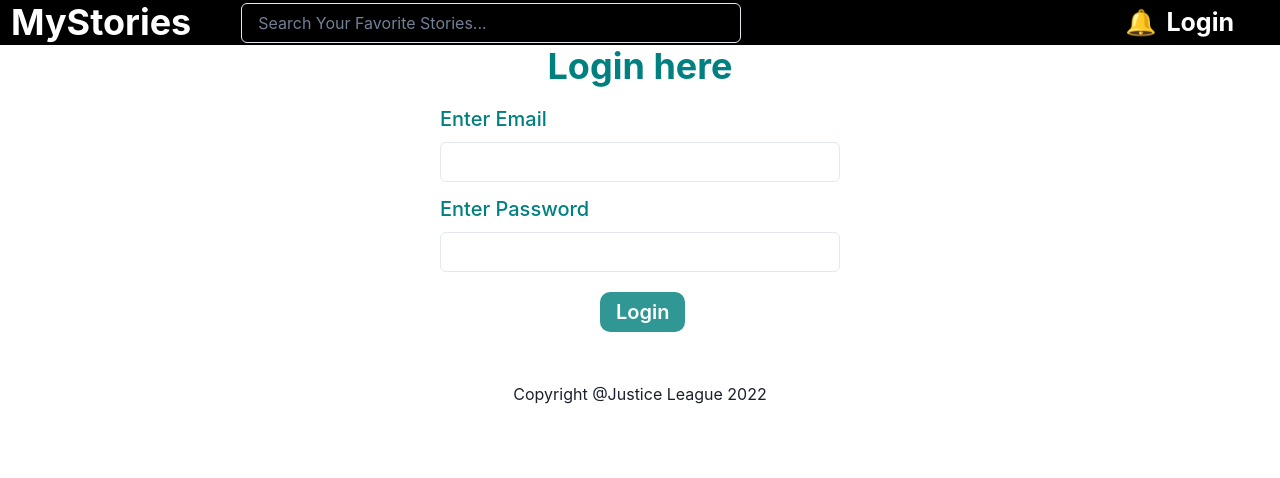
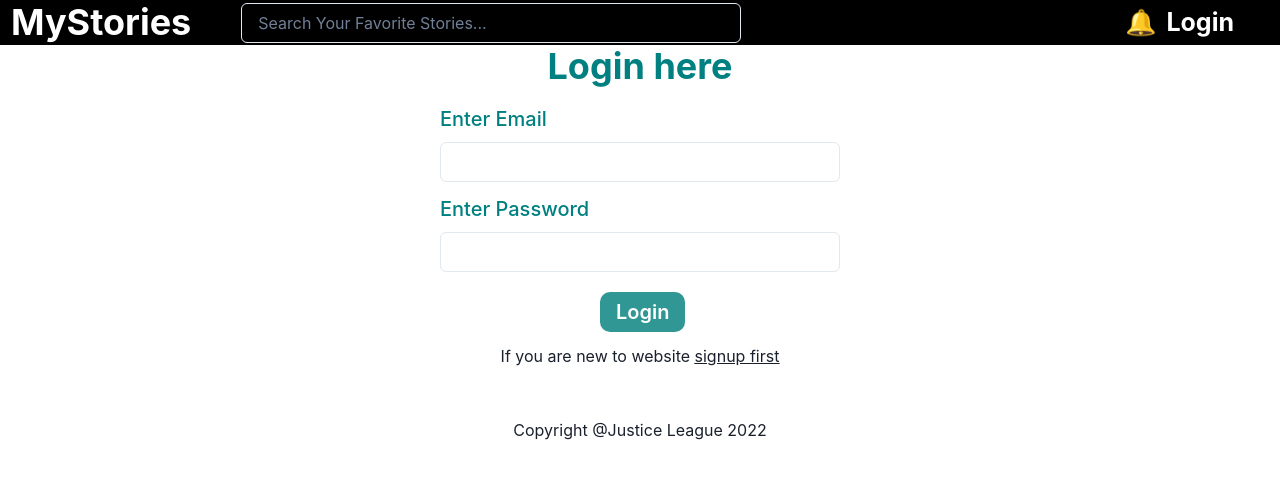
Before and after one commit to anubhav021996/MyStories, a Next.js app in the folder blogs/: page /login in a window 1280 px wide. Shown: the top 478 px of the page. Built offline with nearby package versions, Linux system fonts and the light colour scheme.

Commit message:
some changes in login

```diff
--- a/blogs/pages/login.js
+++ b/blogs/pages/login.js
@@ -1,7 +1,8 @@
 import React, {useState} from "react";
-import { Box, FormLabel, Input, FormControl, Button, Heading } from "@chakra-ui/react";
+import { Box, FormLabel, Input, FormControl, Button, Heading, Text } from "@chakra-ui/react";
 import { useRouter } from "next/router";
-import { useToast } from '@chakra-ui/react'
+import { useToast } from '@chakra-ui/react';
+import Link from "next/link";
 
 const login = ({setToken}) => {
     const [email,setEmail] = useState("");
@@ -95,6 +96,8 @@ const login = ({setToken}) => {
             Login
           </Button>
         </form>
+
+        <Text textAlign="center" mt={3} ><span>If you are new to website</span> <span><u><Link href={"/signup"} > signup first</Link> </u></span>  </Text>
       </Box>
     </>
   );
```
